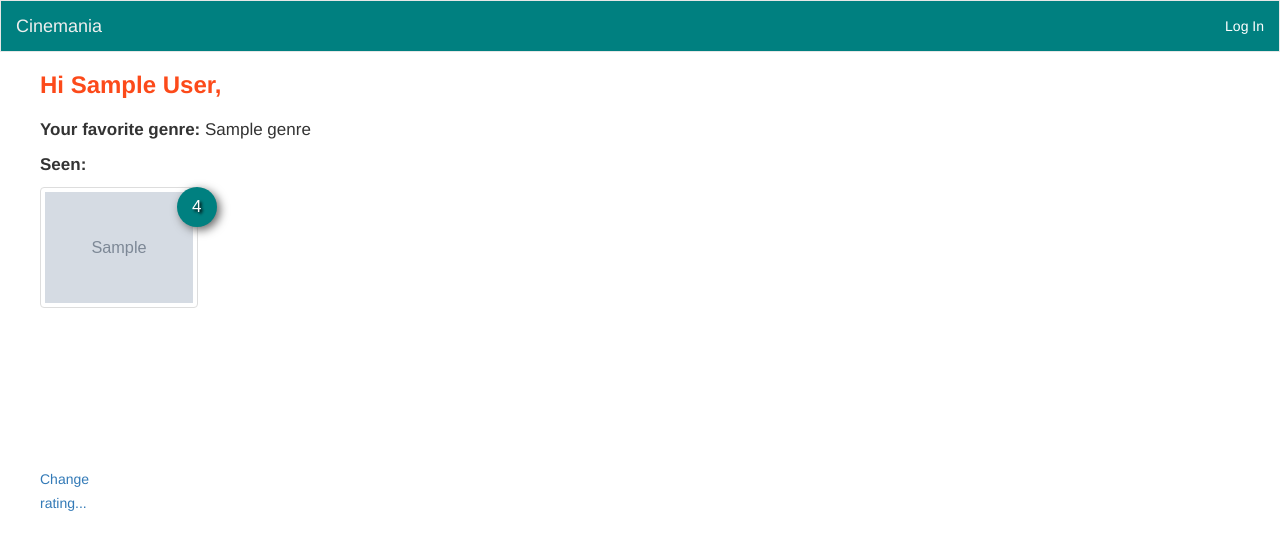
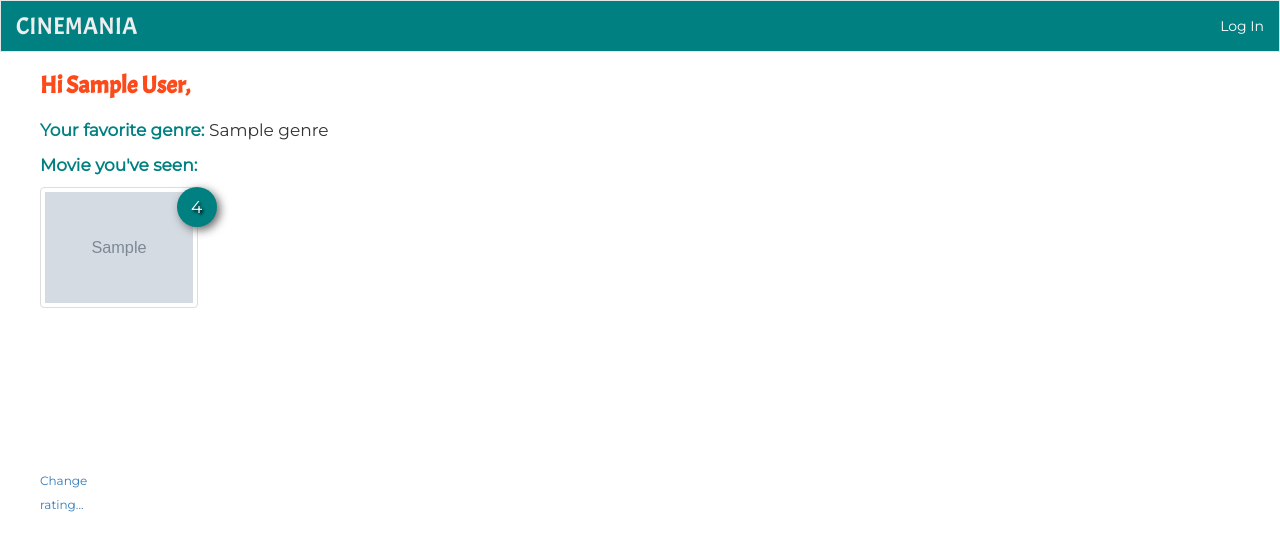
Before and after one commit to omatveyuk/cinemania, a Flask app: page /users/1 in a window 1280 px wide. Shown: the top 559 px of the page. Run offline with Flask 2, Linux system fonts and the light colour scheme; tables that the repository leaves empty hold one stand-in row (values such as "Sample post"); grey boxes marked "Sample" are stand-in pictures; some libraries are stand-ins or nearby versions.

Commit message:
Changed color of smal titles, close button and font of logo

```diff
--- a/static/styles.css
+++ b/static/styles.css
@@ -1,3 +1,10 @@
+header, body {
+  font-family: 'Montserrat', sans-serif;
+}
+
+h1, h3, #title-movie, .navbar-brand {
+  font-family: 'Acme', sans-serif;
+}
 
 h1 {
   color:#008080;
@@ -10,6 +17,19 @@ h3 {
   font-weight: bold;
   text-align: left;
 }
+
+.navbar-brand {
+  font-size: 24px;
+}
+
+.close {
+  color: #ffffff;
+  opacity: 1;
+}
+
+.small_title {
+    color:#008080;
+  }
 
 .navbar-movie {
   background-color:#008080;
@@ -81,7 +67,7 @@ h3 {
   line-height: 40px;
   text-align: center;
   font-size: 100%;
-  font-family: sans-serif;
+  font-family: 'Montserrat', sans-serif;
 }
 
 /*.modal-header, h4, .close {*/
--- a/templates/base.html
+++ b/templates/base.html
@@ -5,6 +5,8 @@
   <meta charset="utf-8">
   <meta name="viewport" content="width=device-width, initial-scale=1">
   <link href="http://maxcdn.bootstrapcdn.com/bootstrap/3.3.7/css/bootstrap.min.css" rel="stylesheet">
+  <link href="https://fonts.googleapis.com/css?family=Acme" rel="stylesheet">
+  <link href="https://fonts.googleapis.com/css?family=Montserrat" rel="stylesheet">
   <link href="{{url_for('static', filename='styles.css')}}" rel="stylesheet">
 </head>
 <body>
@@ -12,7 +14,7 @@
   <nav class="navbar navbar-default navbar-movie">
     <div class="container-fluid">
       <div class="navbar-header">
-        <a class="navbar-brand" href="/">Cinemania</a>
+        <a class="navbar-brand" href="/" >CINEMANIA</a>
       </div>
       <div id="navbar">
         <ul class="nav navbar-nav navbar-right">
--- a/templates/user_details.html
+++ b/templates/user_details.html
@@ -15,7 +15,7 @@
 
   <div class="row">   <!-- genres -->
     <div class="col-xs-12">
-      <b>Your favorite genre{% if genres|length > 1 %}s{% endif %}: </b>
+      <spin class="small_title"><b>Your favorite genre{% if genres|length > 1 %}s{% endif %}: </b></spin>
       {% if genres|length != 0 %}
         {% if genres|length > 1 %}
           {% for genre in genres[:-1] %}
@@ -28,8 +28,8 @@
   </div>    <!-- genres  -->
 
   <div class="row">
-    <div class="col-xs-1">
-      <b>Seen:</b>
+    <div class="col-xs-3">
+      <div class="small_title"><b>Movie you've seen:</b></div>
     </div>
   </div>
 
@@ -61,10 +61,10 @@
           <div class="row">  <!-- change rating form -->
 
             <div class="col-xs-7">
-              <a class="change-rating" data-id="{{ movies[index_in_row].movie_id }}" style="font-size: 14px; cursor: pointer">Change rating...</a>
+              <a class="change-rating" data-id="{{ movies[index_in_row].movie_id }}" style="font-size: 12px; cursor: pointer">Change rating...</a>
             </div>
 
-            <div class="col-xs-4">
+            <div class="col-xs-4" style="aligne: left">
               <form class="change-rating" method="post" id="movie_{{ movies[index_in_row].movie_id }}" data-id="{{ movies[index_in_row].movie_id }}" hidden style="font-size: 15px">
                 <select class="custom-select" id="rating-value_{{ movies[index_in_row].movie_id }}">
                   <option selected>{{ movies[index_in_row].rating }}</option>
```
Also changed, not shown: other parts of static/styles.css (+34 -34 lines), request_helper.py (+10 -6 lines), templates/homepage.html (+11 -9 lines), templates/movie_details.html (+11 -11 lines).
